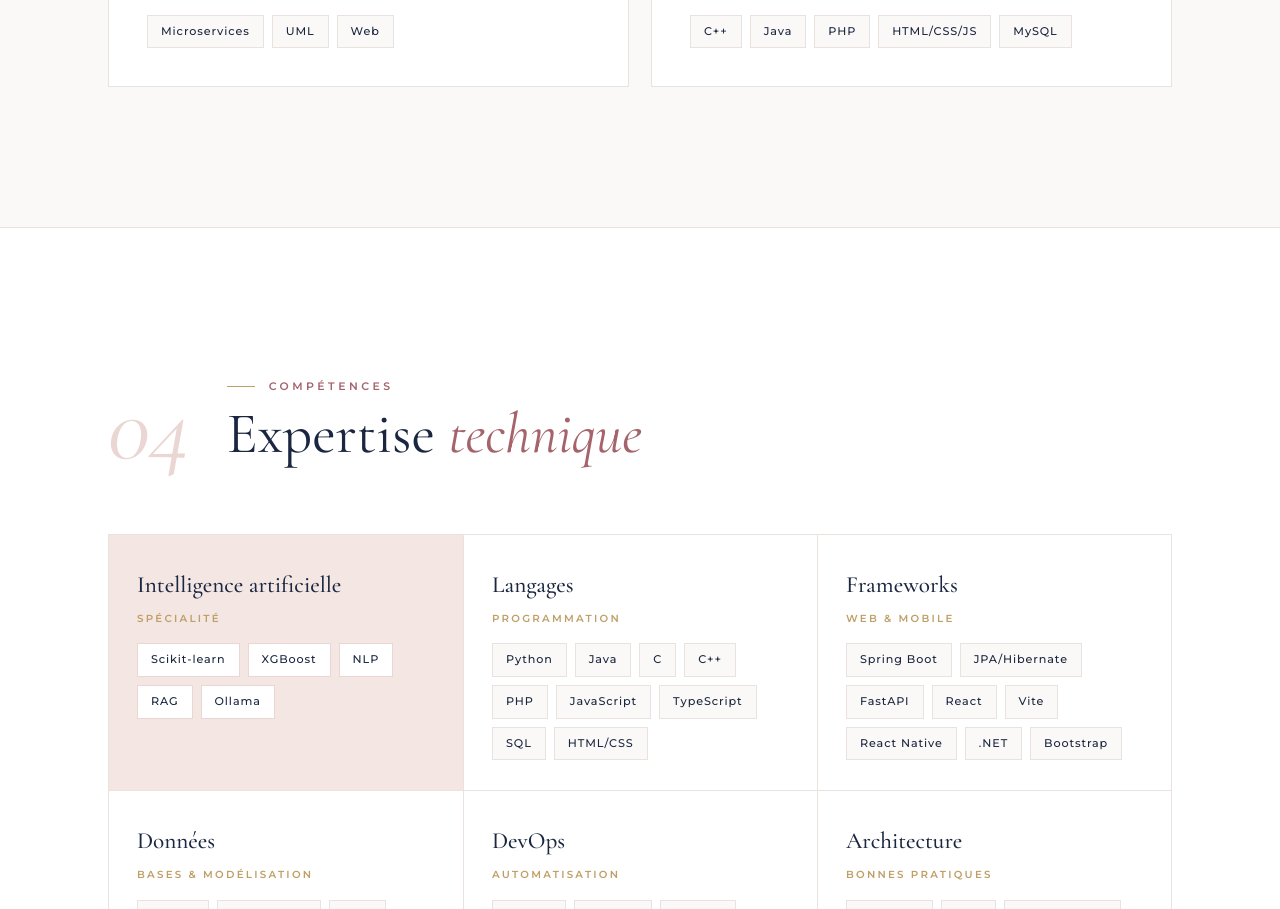
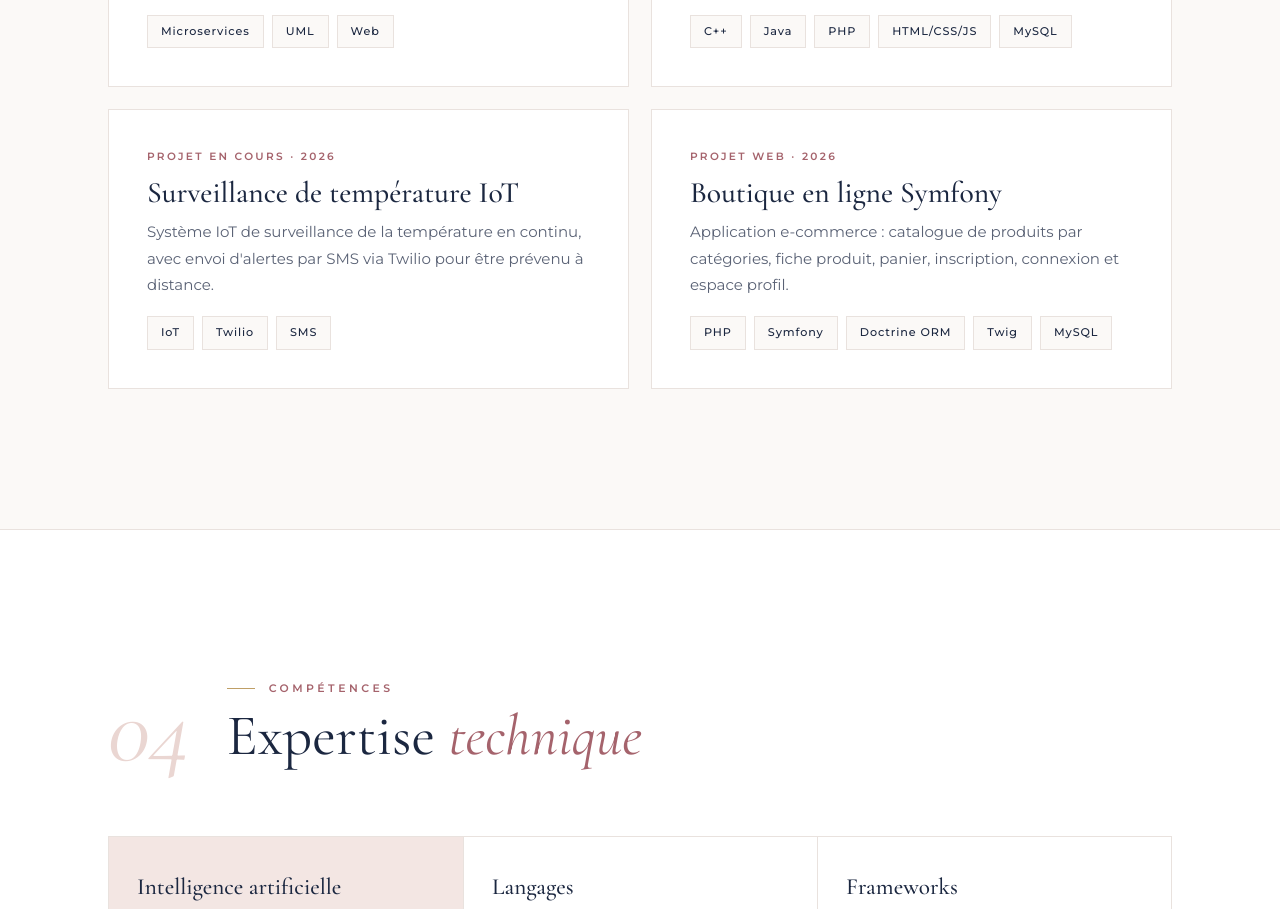
Before and after one commit to ouissal-yahyaoui/ouissalyh_portfolio, a plain HTML site: page index.html in a window 1280 px wide. Shown: the part 4449-5358 px from the top of the page. Drawn offline with nearby package versions, Linux system fonts and the light colour scheme.

Commit message:
Ajout des projets IoT et Symfony au portfolio

```diff
--- a/index.html
+++ b/index.html
@@ -353,6 +353,8 @@ a{color:var(--rose)}
     <div class="projects">
       <article class="proj"><small>Projet de fin d'année · oct. 2024 – avr. 2025</small><h3>Gestion hospitalière intelligente</h3><p>Application web basée sur une architecture microservices&nbsp;: analyse des besoins, modélisation du système, dossiers médicaux, profils médecins et patients, prise et gestion des rendez-vous.</p><div class="tags"><span>Microservices</span><span>UML</span><span>Web</span></div></article>
       <article class="proj"><small>Projet de synthèse · nov. 2024 – mai 2025</small><h3>Système de gestion de Riad</h3><p>Gestion des réservations, des services, des utilisateurs et de la facturation, réalisé en équipe&nbsp;: analyse des besoins, coordination et respect des délais.</p><div class="tags"><span>C++</span><span>Java</span><span>PHP</span><span>HTML/CSS/JS</span><span>MySQL</span></div></article>
+<article class="proj"><small>Projet en cours · 2026</small><h3>Surveillance de température IoT</h3><p>Système IoT de surveillance de la température en continu, avec envoi d'alertes par SMS via Twilio pour être prévenu à distance.</p><div class="tags"><span>IoT</span><span>Twilio</span><span>SMS</span></div></article>
+<article class="proj"><small>Projet web · 2026</small><h3>Boutique en ligne Symfony</h3><p>Application e-commerce : catalogue de produits par catégories, fiche produit, panier, inscription, connexion et espace profil.</p><div class="tags"><span>PHP</span><span>Symfony</span><span>Doctrine ORM</span><span>Twig</span><span>MySQL</span></div></article>
     </div>
   </div>
 </section>
```
